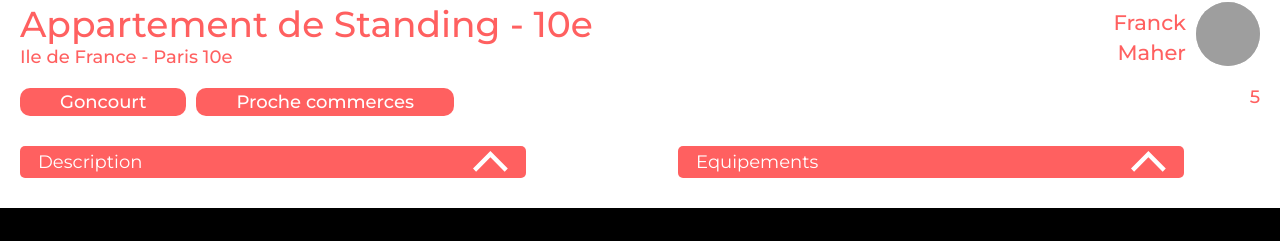
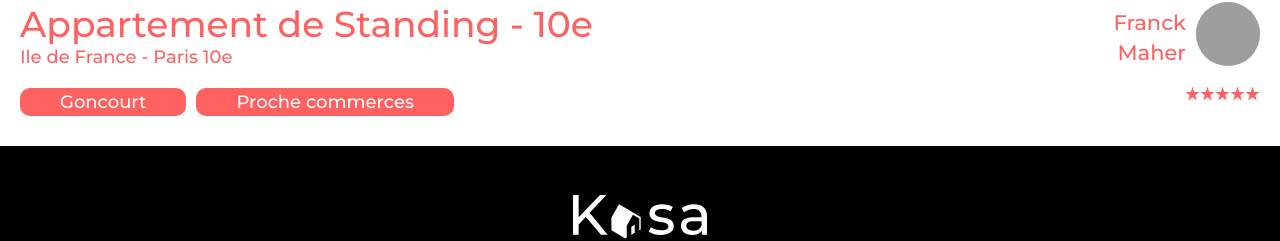
Before and after one commit to Manidoux41/kasa_v3, a React (Create React App) app: page /logements/0979876d in a window 1280 px wide. Shown: the part 580-821 px from the top of the page. Built offline with nearby package versions, Linux system fonts and the light colour scheme; grey boxes are pictures that could not be loaded.

Commit message:
add Rating profile

```diff
--- /dev/null
+++ b/src/components/Rating/Rating.js
@@ -0,0 +1,17 @@
+import React from "react";
+import star from "../../assets/svg/star.svg";
+import starFull from "../../assets/svg/starFull.svg";
+
+const Rating = (rate) => {
+  const range = [1, 2, 3, 4, 5];
+
+  return range.map((rangeElem, key) =>
+    rangeElem <= rate.rate ? (
+      <img className="star" src={starFull} key={key} alt="" />
+    ) : (
+      <img src={star} key={key} className="empty__star star" alt="" />
+    )
+  );
+};
+
+export default Rating;
--- a/src/pages/Public/About.js
+++ b/src/pages/Public/About.js
@@ -9,11 +9,18 @@ const About = () => {
 
   const index = 2
 
+  const accordionInfo = [
+    {name: "Fiabilité"},
+    {name: "Respect"},
+    {name: "Service"},
+    {name: "Responsabilité"}
+  ]
+
   return (
     <div className='wrapper about'>
       <Banner imgSource={`./image${index}.jpg`}/>
       <section className="dropdown">
-          <Accordion />
+          {<Accordion />}
         </section>
 
     </div>
--- a/src/pages/Public/Logements.js
+++ b/src/pages/Public/Logements.js
@@ -1,20 +1,31 @@
 import React, { useState } from "react";
 import { useParams } from "react-router-dom";
 import Accordion from "../../components/Accordion/Accordion";
+import Rating from "../../components/Rating/Rating";
 import SlideShow from "../../components/SlideShow/SlideShow";
 import data from "../../datas/appartement.json";
 
-const Logements = () => {
+const Logements = ({ children }) => {
   const { logementId } = useParams();
   const appart = data.find((appart) => appart.id === logementId);
-  const { title, location, pictures, tags, host, rating, equipments,description } = appart;
+  const {
+    title,
+    location,
+    pictures,
+    tags,
+    host,
+    rating,
+    equipments,
+    description,
+  } = appart;
 
   const containerStyles = {
-    with:"100%",
+    with: "100%",
     height: "415px",
-    margin:"0 auto"
-  }
+    margin: "0 auto",
+  };
 
+  const accordionInfo = [{ name: "Description" }, { name: "Equipments" }];
 
   return (
     <div className="wrapper logements">
@@ -38,13 +49,12 @@ const Logements = () => {
               <img src={host.picture} alt="" />
             </div>
           </div>
-          <div className="stars">{rating}</div>
+          <div className="stars">
+            <Rating rate={rating} />
+          </div>
         </div>
       </div>
-      <div className="description">
-        <Accordion description={description}>Description</Accordion>
-        <Accordion equipments={equipments}>Equipements</Accordion>
-      </div>
+      <div className="description"></div>
     </div>
   );
 };
--- /dev/null
+++ b/src/styles/components/Rating/_rating.scss
@@ -0,0 +1,9 @@
+.star {
+    height : 50%;
+
+}
+@media screen and (max-width : 450px) {
+    .star {
+        max-width : 20%;
+    }
+}
--- a/src/styles/components/_index.scss
+++ b/src/styles/components/_index.scss
@@ -5,3 +5,4 @@
 @forward 'Cards/card';
 @forward 'Accordion/accordion';
 @forward 'SlideShow/slideshow';
+@forward 'Rating/rating';
--- a/src/styles/pages/_logements.scss
+++ b/src/styles/pages/_logements.scss
@@ -80,7 +80,10 @@
                 }
             }
             .stars {
-                justify-self:flex-end
+                display : flex;
+                justify-content: space-between;
+                align-items: flex-start;
+                height : 30%;
             }
         }
 
```
Also changed, not shown: src/assets/svg/star.svg (added), src/assets/svg/starFull.svg (added).
